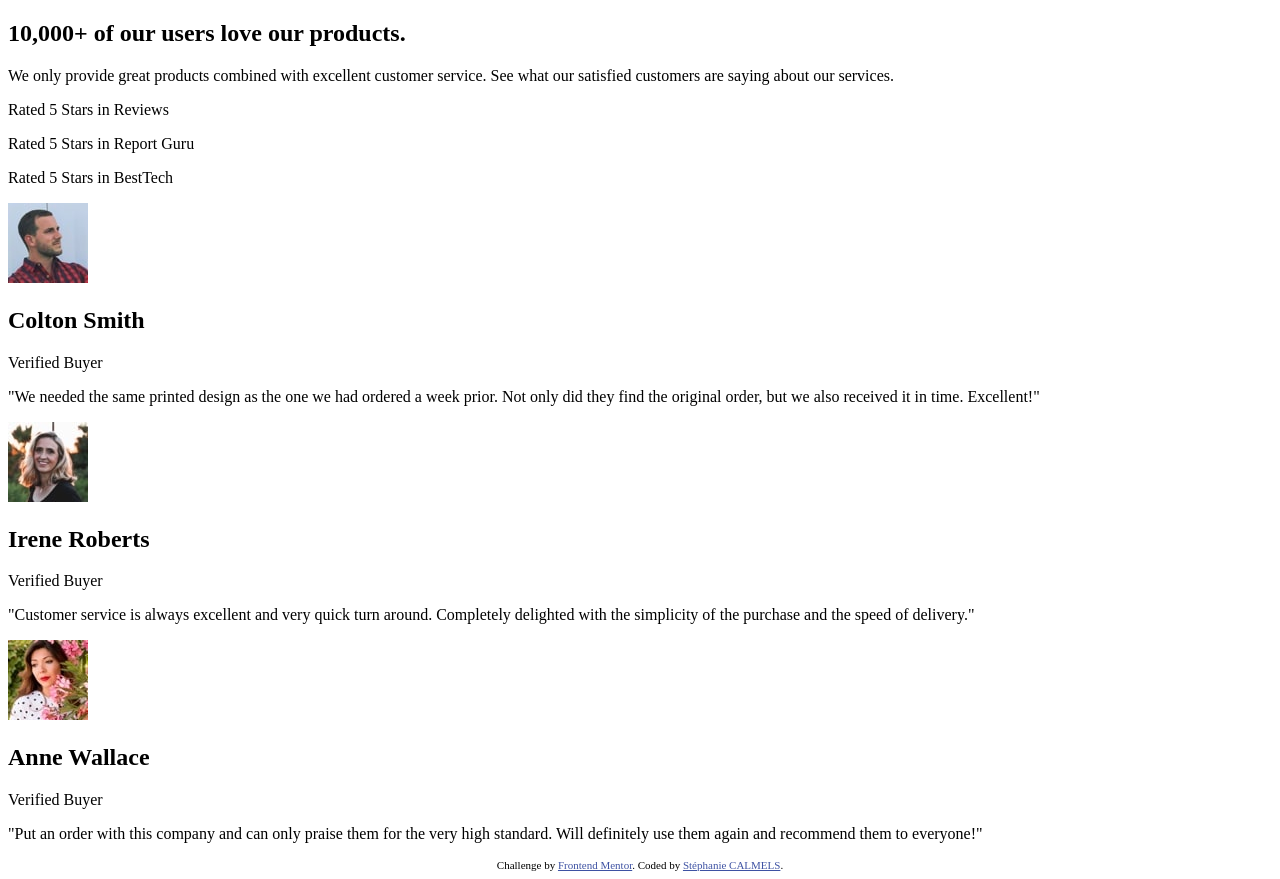
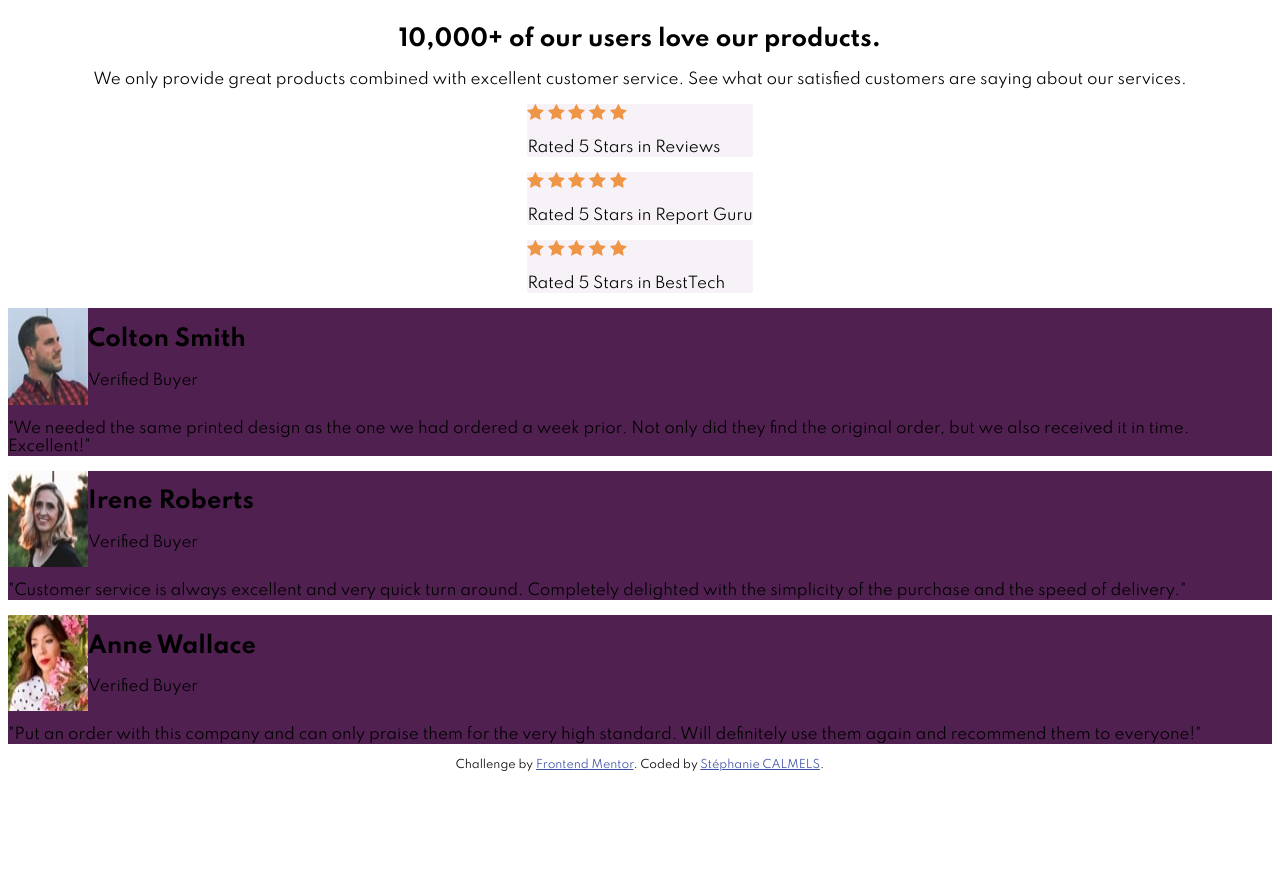
Before and after one commit to stephanie-calmels/social-proof-section, a plain HTML site: page index.html in a window 1280 px wide. After the commit the page ends 800 px from the top, so only its background shows below. Drawn offline with Linux system fonts and the light colour scheme.

Commit message:
basics styles

```diff
--- a/index.html
+++ b/index.html
@@ -4,7 +4,7 @@
     <meta charset="UTF-8" />
     <meta name="viewport" content="width=device-width, initial-scale=1.0" />
     <!-- displays site properly based on user's device -->
-
+    <link rel="stylesheet" href="./styles/style.css">
     <link
       rel="icon"
       type="image/png"
@@ -14,16 +14,6 @@
 
     <title>Frontend Mentor | Social proof section</title>
 
-    <!-- Feel free to remove these styles or customise in your own stylesheet 👍 -->
-    <style>
-      .attribution {
-        font-size: 11px;
-        text-align: center;
-      }
-      .attribution a {
-        color: hsl(228, 45%, 44%);
-      }
-    </style>
   </head>
   <body>
     <main class="container">
@@ -56,8 +46,10 @@
         <article class="customer">
           <div class="customer__header">
             <img class="customer__image" src="./images/image-colton.jpg" alt="">
+            <div class="customer__infos">
               <h2 class="customer__title">Colton Smith</h2>
               <p class="customer__subtitle">Verified Buyer</p>
+            </div>
           </div>
           <p class="customer__text">
             "We needed the same printed design as the one we had ordered a week prior.
@@ -69,8 +61,10 @@
         <article class="customer">
           <div class="customer__header">
             <img class="customer__image" src="./images/image-irene.jpg" alt="">
+            <div class="customer__infos">
               <h2 class="customer__title">Irene Roberts</h2>
               <p class="customer__subtitle">Verified Buyer</p>
+            </div>
           </div>
           <p class="customer__text">
             "Customer service is always excellent and very quick turn around. Completely
@@ -81,8 +75,10 @@
         <article class="customer">
           <div class="customer__header">
             <img class="customer__image" src="./images/image-anne.jpg" alt="">
+            <div class="customer__infos">
               <h2 class="customer__title">Anne Wallace</h2>
               <p class="customer__subtitle">Verified Buyer</p>
+            </div>
           </div>
           <p class="customer__text">
             "Put an order with this company and can only praise them for the very high
--- /dev/null
+++ b/styles/style.scss
@@ -0,0 +1,59 @@
+@import url('https://fonts.googleapis.com/css2?family=Spartan:wght@400;500;700&display=swap');
+
+body {
+    font-family: 'Spartan', sans-serif;
+    font-size: 15px;
+}
+
+.container {
+    display: flex;
+    flex-direction: column;
+    align-items: center;
+}
+
+.proof {
+    text-align: center;
+}
+
+.note {
+    background-color: hsl(300, 24%, 96%);
+}
+
+.note__stars {
+    width: 100px;
+    height: 20px;
+    background-image: url('../images/icon-star.svg');
+    background-repeat: space;
+}
+
+.customer {
+    background-color: hsl(300, 43%, 22%);
+
+    &__header {
+        display: flex;
+    }
+
+    &__infos {
+        flex-direction: column;
+    }
+}
+
+.attribution {
+    font-size: 11px;
+    text-align: center;
+
+    & a {
+      color: hsl(228, 45%, 44%);
+    }
+}
+
+@media screen and (min-width: 1440px ) {
+    .container {
+        flex-direction: row;
+        flex-wrap: wrap;
+    }
+
+    .reviews {
+        display: flex;
+    }
+}
```
Also changed, not shown: styles/style.css (added), 1 other file. Lines whose indentation alone changed are shown as unchanged.
